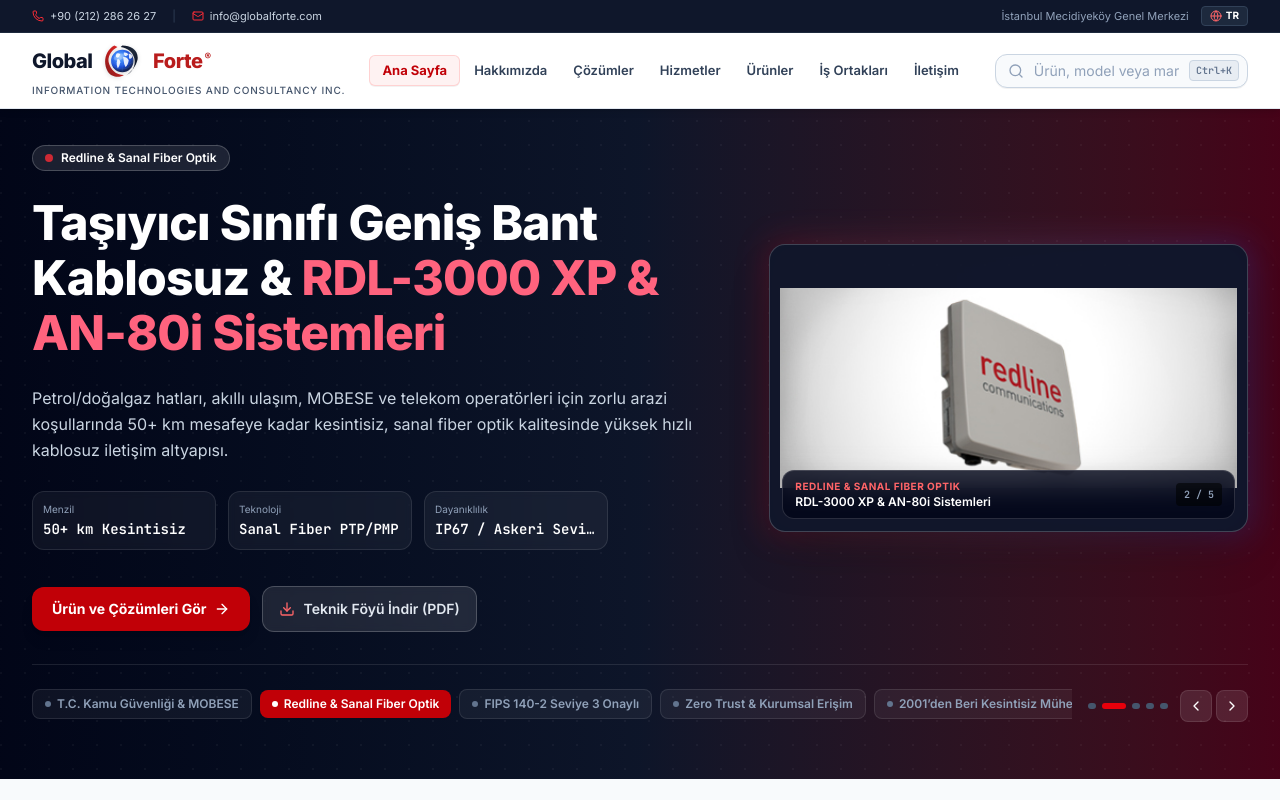
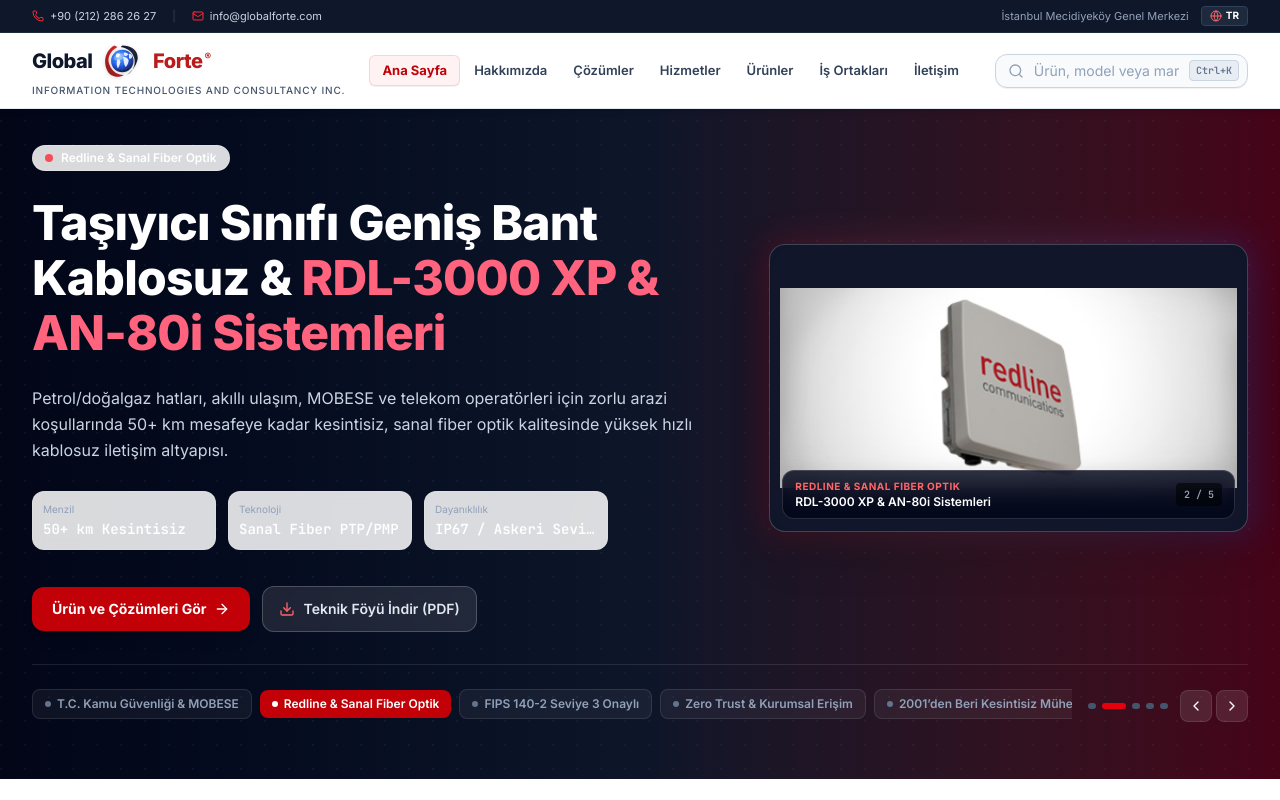
Before and after one commit to ahmetguven3579/Global-Forrte, a React (Vite) app: page / in a window 1280 px wide. Shown: the top 800 px of the page. Built offline with nearby package versions, Linux system fonts and the light colour scheme.

Commit message:
Enhance background gradient and transparency styles
Added gradient background and transparency styles to enhance visual appeal.

```diff
--- a/src/index.css
+++ b/src/index.css
@@ -13,10 +13,10 @@
   -moz-osx-font-smoothing: grayscale;
 }
 
+/* 1. Sitenin kök zeminine o muazzam gradient'i sabitliyoruz */
 body {
   font-family: var(--font-sans);
   color: #0f172a;
-  /* Sol üstten sağ alta muazzam kırmızı-beyaz geçiş ve ekrana çivileme */
   background: linear-gradient(135deg, #e30613 0%, #ffffff 100%) !important;
   background-attachment: fixed !important;
   min-height: 100vh;
@@ -24,9 +24,19 @@
   padding: 0;
 }
 
-/* Sayfadaki ana kapsayıcıların arkadaki gradient'i yutmasını engellemek için şeffaflık veriyoruz */
-#root, main {
+#root {
+  min-height: 100vh;
+  display: flex;
+  flex-direction: column;
   background: transparent !important;
+}
+
+/* 2. Beyazlık kusan ana bileşen kutularını zorla yarı şeffaf/transparan yapıyoruz
+   Böylece yazılar okunur kalıyor ama arkadaki kırmızı-beyaz akışkanlık her yerden parlıyor */
+main div[class*="bg-white"],
+main section {
+  background-color: rgba(255, 255, 255, 0.85) !important;
+  backdrop-filter: blur(8px);
 }
 
 h1, h2, h3, h4, h5, h6 {
```
